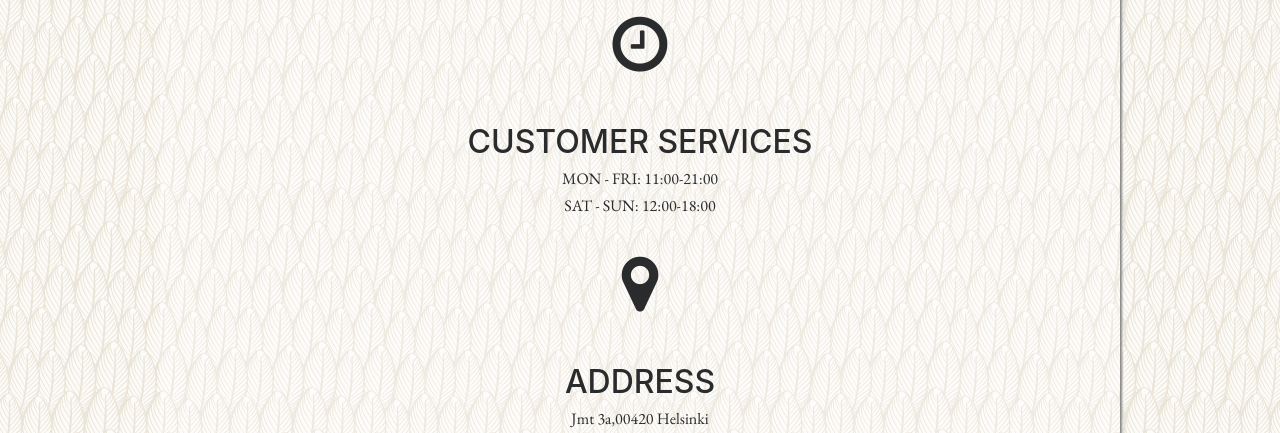
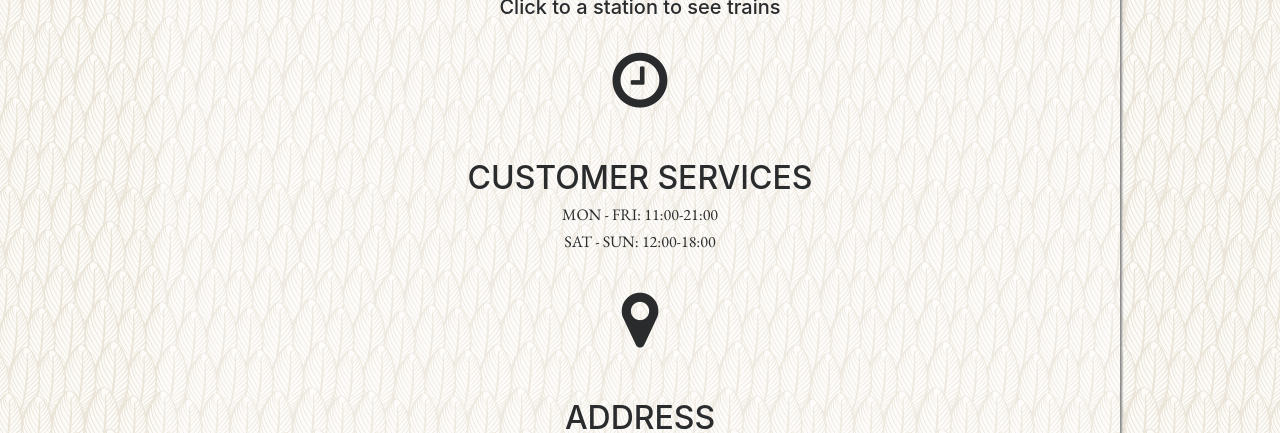
Before and after one commit to Sabrinale/Train, a website: page public/index.html in a window 1280 px wide. Shown: the part 667-1100 px from the top of the page. Drawn offline with nearby package versions, Linux system fonts and the light colour scheme; some packages are replaced by stand-ins of ours; no server answers.

Commit message:
html change

```diff
--- a/public/index.html
+++ b/public/index.html
@@ -64,6 +64,7 @@
     <main id="menu">
     <div ng-view></div>
        <h1 class="heading">All Stations</h1>
+       <h5 class="heading">Click to a station to see trains</h>
 
     <!-- <div id="tabs"> -->
        <div id = "inner-container">
```
Also changed, not shown: README.txt (added).
